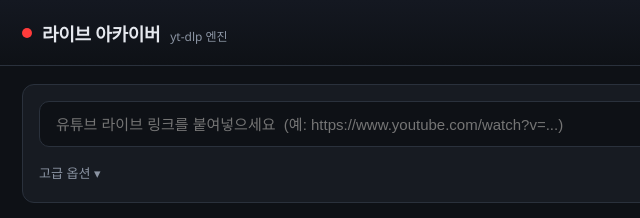
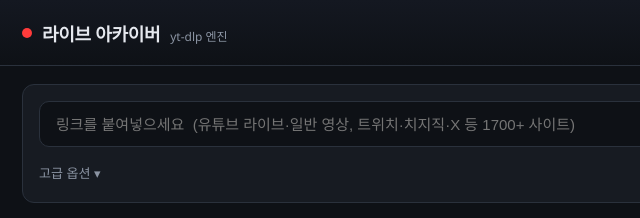
Before and after one commit to ZunaTtang/ytdlp-live-gui, a plain HTML site: page static/index.html in a window 1280 px wide. Shown: the top 218 px of the page, 0-640 px from the left. Drawn offline with Linux system fonts and the light colour scheme; no server answers.

Commit message:
Docs: clarify support beyond YouTube live (1700+ sites)
yt-dlp 엔진이라 유튜브 라이브뿐 아니라 일반 영상·VOD·Shorts, 트위치·치지직·
SOOP·X·Vimeo 등 약 1700개 사이트 지원. 입력창 안내문구와 README에 지원 범위
및 비유튜브 주의사항(--live-from-start는 YT 전용, 정지·저장 복구는 YT 라이브
기준) 명시.

Co-Authored-By: Claude Opus 4.8 <noreply@anthropic.com>

```diff
--- a/static/index.html
+++ b/static/index.html
@@ -32,7 +32,7 @@
   <section class="composer">
     <div class="composer-main">
       <input id="url" type="text" autocomplete="off" spellcheck="false"
-             placeholder="유튜브 라이브 링크를 붙여넣으세요  (예: https://www.youtube.com/watch?v=...)">
+             placeholder="링크를 붙여넣으세요  (유튜브 라이브·일반 영상, 트위치·치지직·X 등 1700+ 사이트)">
       <select id="quality" title="화질">
         <option value="best">최고 화질</option>
         <option value="1080p60">1080p60</option>
```
Also changed, not shown: 1 other file.
